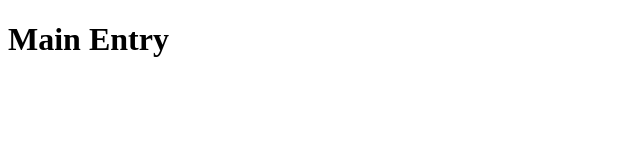
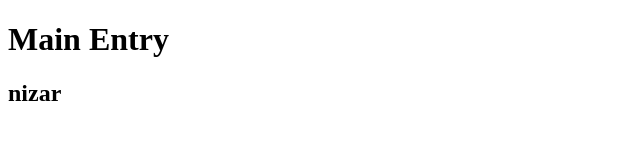
Before and after one commit to formateur77/test2, a plain HTML site: page index.html in a window 1280 px wide. Shown: the full height of the page, 0-640 px from the left. Drawn offline with Linux system fonts and the light colour scheme.

Commit message:
fith commit

```diff
--- a/index.html
+++ b/index.html
@@ -9,6 +9,6 @@
 <body>
     <h1>Main Entry</h1>
 
-
+   <h2>nizar</h2>
 </body>
 </html>
```
